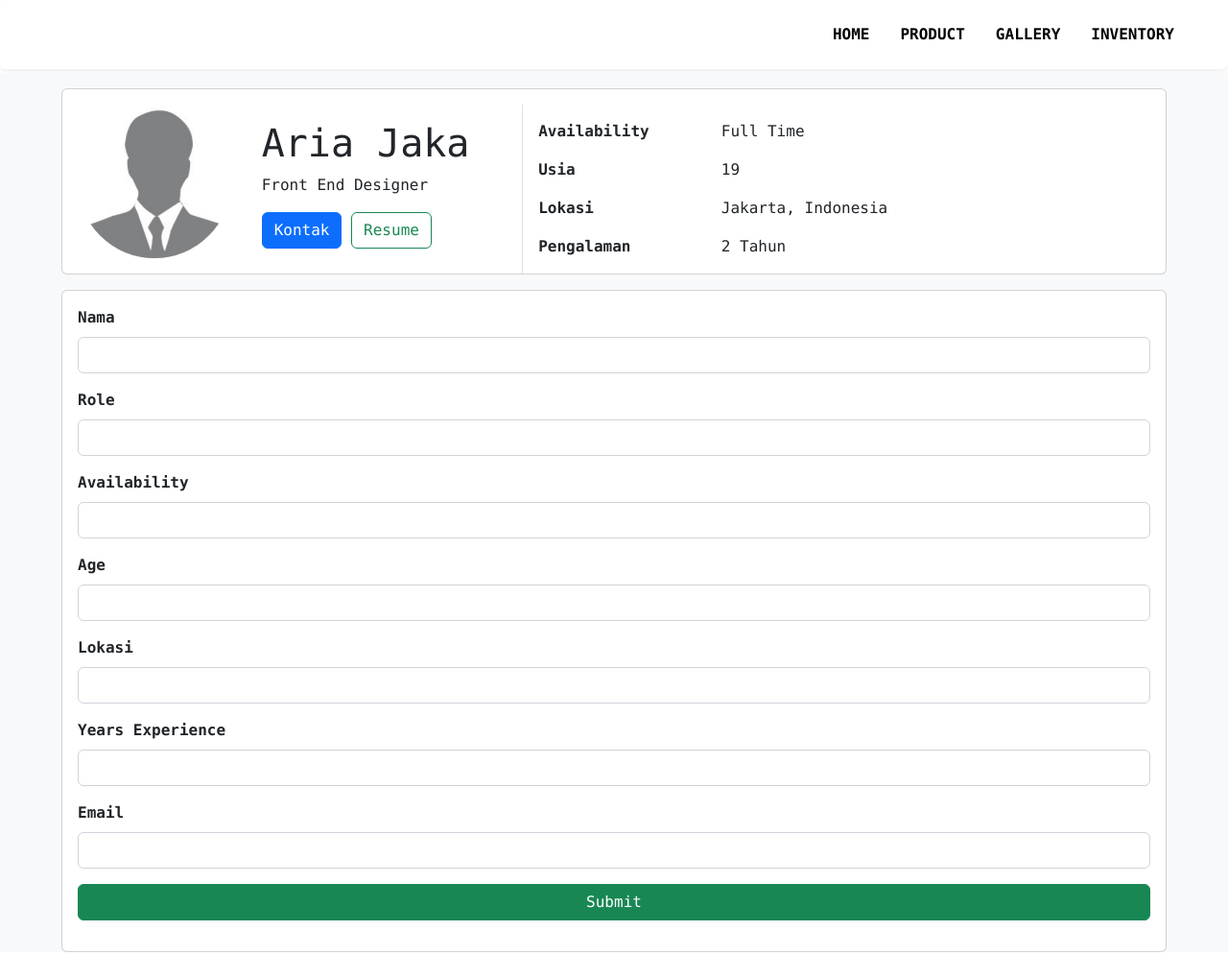
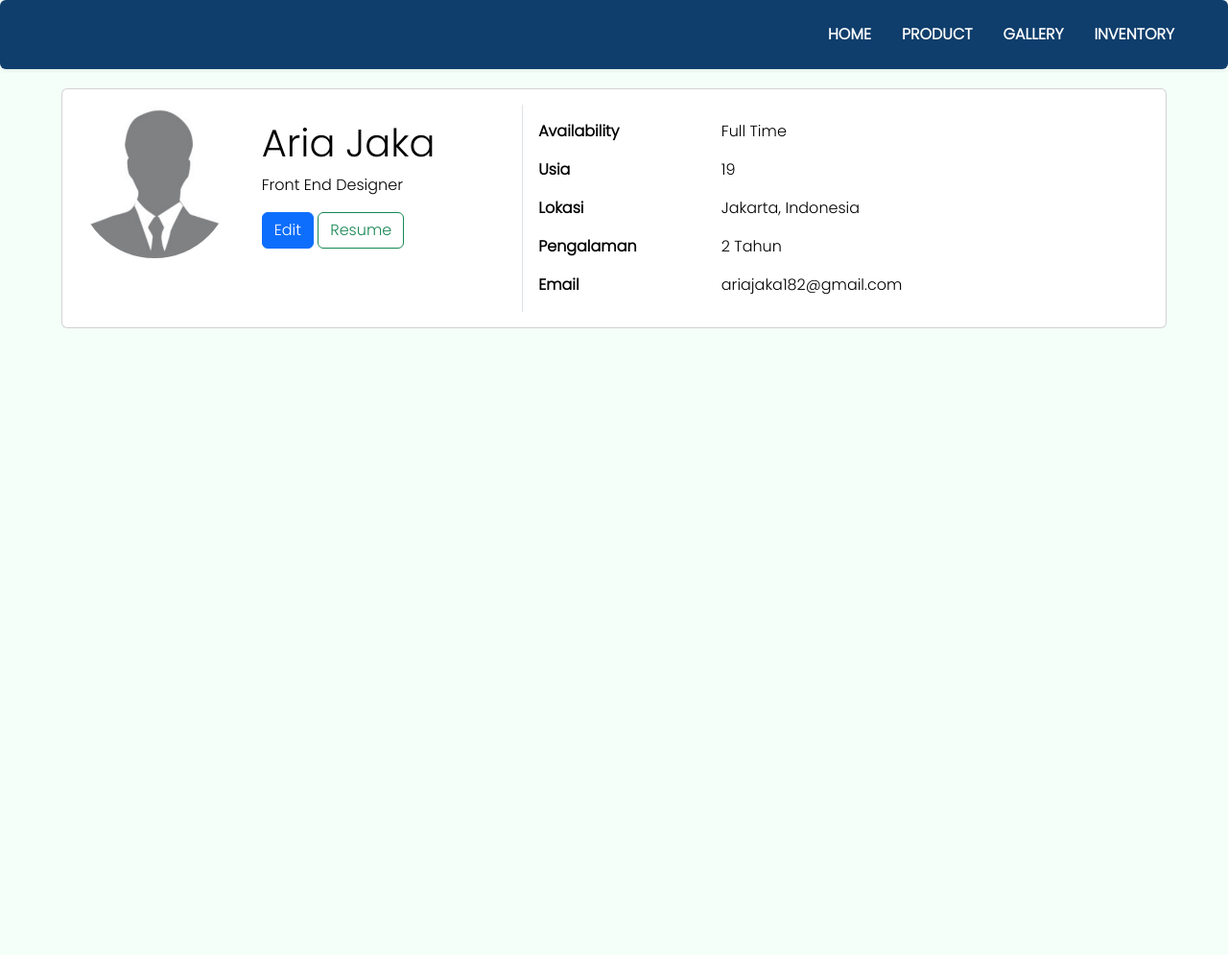
Before and after one commit to ariajaka/assignment-2-inpg-61--Aria-Jaka-, a plain HTML site: page portofolio.html in a window 1280 px wide. Shown: the whole page at 96% size. After the commit the page ends 800 px from the top, so only its background shows below. Drawn offline with nearby package versions, Linux system fonts and the light colour scheme.

Commit message:
second commit

```diff
--- a/css/style.css
+++ b/css/style.css
@@ -0,0 +1,6 @@
+.tulisan_pertama {
+    color: black;
+    font-family: 'Poppins',sans-serif;
+    /* font-family: 'Source Sans Pro',sans-serif; */
+    font-style: normal;
+}
--- a/js/script.js
+++ b/js/script.js
@@ -0,0 +1,54 @@
+const btnSubmit = document.getElementById('btn-submit')
+const btnShow = document.getElementById('btn-show')
+
+let inputNama = document.querySelector('#input-nama')
+let inputRole = document.querySelector('#input-role')
+let inputAvailability = document.querySelector('#input-availability')
+let inputAge = document.querySelector('#input-age')
+let inputLokasi = document.querySelector('#input-lokasi')
+let inputExperience = document.querySelector('#input-experience')
+let inputEmail = document.querySelector('#input-email')
+let textNama = document.querySelector('#text-nama')
+let textRole = document.querySelector('#text-role')
+let textAvailability = document.querySelector('#text-availability')
+let textAge = document.querySelector('#text-age')
+let textLokasi = document.querySelector('#text-lokasi')
+let textExperience = document.querySelector('#text-experience')
+let textEmail = document.querySelector('#text-email')
+let formData = document.getElementById('form-data')
+
+//secara default, ketika form disubmit, page akan kerefresh
+//sehingga perubahan data tidak kelihatan
+//untuk handle refresh, function akan menerima parameter bawaan
+//yaitu event.
+//rules dalam project, ; => tidak wajib di js
+btnSubmit.addEventListener('click', function (event) {
+    event.preventDefault()
+    console.log(inputNama.value, inputRole.value, inputAvailability.value, inputAge.value, inputLokasi.value, inputExperience.value, inputEmail.value, 'hasil')
+    // textNama.innerHTML = `<h1>${inputNama.value}</h1>`
+    // textUsia.innerText = `<h1>${inputUsia.value}</h1>`
+    textNama.innerText = inputNama.value
+    textRole.innerText = inputRole.value
+    textAvailability.innerText = inputAvailability.value
+    textAge.innerText = inputAge.value
+    textLokasi.innerText = inputLokasi.value
+    textExperience.innerText = inputExperience.value
+    textEmail.innerText = inputEmail.value
+    formData.style.display = 'none'
+})
+
+btnShow.addEventListener('click', function (event) {
+    event.preventDefault()
+    if (formData.style.display == 'none') {
+        formData.style.display = 'block'
+        inputNama.value = textNama.innerText
+        inputRole.value = textRole.innerText
+        inputAvailability.value = textAvailability.innerText
+        inputAge.value = textAge.innerText
+        inputLokasi.value = textLokasi.innerText
+        inputExperience.value = textExperience.innerText
+        inputEmail.value = textEmail.innerText
+    } else {
+        formData.style.display = 'none'
+    }
+})
--- a/portofolio.html
+++ b/portofolio.html
@@ -6,29 +6,34 @@
     <meta name="viewport" content="width=device-width, initial-scale=1.0">
     <title>Portofolio</title>
     <link href="https://cdn.jsdelivr.net/npm/bootstrap@5.2.2/dist/css/bootstrap.min.css" rel="stylesheet" integrity="sha384-Zenh87qX5JnK2Jl0vWa8Ck2rdkQ2Bzep5IDxbcnCeuOxjzrPF/et3URy9Bv1WTRi" crossorigin="anonymous">
+    <link rel="stylesheet" href="css/style.css">
+    <link rel="preconnect" href="https://fonts.googleapis.com">
+    <link rel="preconnect" href="https://fonts.gstatic.com" crossorigin>
+    <link href="https://fonts.googleapis.com/css2?family=Poppins:wght@300&family=Source+Sans+Pro:wght@200&display=swap" rel="stylesheet">
+
 </head>
-<body>
+<body class="tulisan_pertama" style="background-color: mintcream">
 <!-- nav bar -->
-<div class="container-fluid shadow-sm p-3 mb-1 bg-body rounded" style="background-color: white">
+<div class="container-fluid shadow-sm p-3 mb-1 bg-body rounded" style="background-color: #0f3e6c !important">
     <ul class="nav justify-content-end">
         <li class="nav-item">
-            <a class="nav-link fw-semibold font-monospace" style="color:black" href="#">HOME</a>
+            <a class="nav-link fw-semibold" style="color:white" href="index.html">HOME</a>
         </li>
         <li class="nav-item">
-            <a class="nav-link fw-semibold font-monospace" style="color:black" href="#">PRODUCT</a>
+            <a class="nav-link fw-semibold" style="color:white" href="#">PRODUCT</a>
         </li>
         <li class="nav-item">
-            <a class="nav-link fw-semibold font-monospace" style="color:black" href="#">GALLERY</a>
+            <a class="nav-link fw-semibold" style="color:white" href="#">GALLERY</a>
         </li>
         <li class="nav-item me-4">
-            <a class="nav-link fw-semibold font-monospace" style="color:black" href="#">INVENTORY</a>
+            <a class="nav-link fw-semibold" style="color:white" href="#">INVENTORY</a>
         </li>
     </ul>
 </div>
 <!-- Isi Content -->
-<div class="container-fluid pt-3 ps-5 pe-5" style="background-color:#f8f9fa">
+<div class="container-fluid pt-3 ps-5 pe-5 pb-3" style="background-color:mintcream">
     <!--  Profil -->
-    <div class="card mb-3 ms-3 me-3 font-monospace">
+    <div class="card mb-3 ms-3 me-3">
         <div class="row g-0">
             <div class="col-md-2 p-3">
                 <!-- <img src="assets/foto.png" class="img-fluid rounded-start" alt="Ini Foto"> -->
@@ -36,64 +41,67 @@
             </div>
             <div class="col-md-3 mt-3">
                 <div class="card-body">
-                    <h1 class="card-title">Aria Jaka</h1>
-                    <p class="card-text">Front End Designer</p>
-                    <button class="btn btn-primary" type="submit">Kontak</button>
+                    <h1 class="card-title" id="text-nama">Aria Jaka</h1>
+                    <p class="card-text" id="text-role">Front End Designer</p>
+                    <button class="btn btn-primary" id="btn-show">Edit</button>
                     <!-- <button type="button" class="btn btn-outline-success">Resume</button> -->
                     <!-- <a href="index.html" class="btn btn-outline-success stretched-link">Kembali</a> -->
                     <a href="index.html" class="btn btn-outline-success" role="button">Resume</a>
                 </div>
             </div>
-            <div class="col-md-2 mt-3">
+            <div class="col-md-2 mt-3 mb-3">
                 <div class="card-body border-start">
                     <p class="card-text fw-bold">Availability</p>
                     <p class="card-text fw-bold">Usia</p>
                     <p class="card-text fw-bold">Lokasi</p>
                     <p class="card-text fw-bold">Pengalaman</p>
+                    <p class="card-text fw-bold">Email</p>
                 </div>
             </div>
             <div class="col-md-5 mt-3">
                 <div class="card-body">
-                    <p class="card-text">Full Time</p>
-                    <p class="card-text">19</p>
-                    <p class="card-text">Jakarta, Indonesia</p>
-                    <p class="card-text">2 Tahun</p>
+                    <p class="card-text" id="text-availability">Full Time</p>
+                    <p class="card-text" id="text-age">19</p>
+                    <p class="card-text" id="text-lokasi">Jakarta, Indonesia</p>
+                    <p class="card-text" id="text-experience">2 Tahun</p>
+                    <p class="card-text" id="text-email">ariajaka182@gmail.com</p>
                 </div>
             </div>
         </div>
     </div>
     <!-- form -->
-    <div class="card mb-3 ms-3 me-3 font-monospace" style="max-width: 100%;">
+    <form style="display: none;" id="form-data">
+    <div class="card mb-3 ms-3 me-3" style="max-width: 100%;">
         <div class="row g-0">
             <div class="col-md-12">
                 <div class="card-body">
                     <div class="mb-3">
-                        <label for="exampleFormControlInput1" class="form-label fw-bold">Nama</label>
-                        <input type="text" class="form-control" id="exampleFormControlInput1">
+                        <label for="input-nama" class="form-label fw-bold">Nama</label>
+                        <input type="text" class="form-control" id="input-nama">
                     </div>
                     <div class="mb-3">
-                        <label for="exampleFormControlInput2" class="form-label fw-bold">Role</label>
-                        <input type="text" class="form-control" id="exampleFormControlInput2">
+                        <label for="input-role" class="form-label fw-bold">Role</label>
+                        <input type="text" class="form-control" id="input-role">
                     </div>
                     <div class="mb-3">
-                        <label for="exampleFormControlInput3" class="form-label fw-bold">Availability</label>
-                        <input type="text" class="form-control" id="exampleFormControlInput3">
+                        <label for="input-availability" class="form-label fw-bold">Availability</label>
+                        <input type="text" class="form-control" id="input-availability">
                     </div>
                     <div class="mb-3">
-                        <label for="exampleFormControlInput4" class="form-label fw-bold">Age</label>
-                        <input type="text" class="form-control" id="exampleFormControlInput4">
+                        <label for="input-age" class="form-label fw-bold">Age</label>
+                        <input type="text" class="form-control" id="input-age">
                     </div>
                     <div class="mb-3">
-                        <label for="exampleFormControlInput5" class="form-label fw-bold">Lokasi</label>
-                        <input type="text" class="form-control" id="exampleFormControlInput5">
+                        <label for="input-lokasi" class="form-label fw-bold">Lokasi</label>
+                        <input type="text" class="form-control" id="input-lokasi">
                     </div>
                     <div class="mb-3">
-                        <label for="exampleFormControlInput6" class="form-label fw-bold">Years Experience</label>
-                        <input type="text" class="form-control" id="exampleFormControlInput6">
+                        <label for="input-experience" class="form-label fw-bold">Years Experience</label>
+                        <input type="text" class="form-control" id="input-experience">
                     </div>
                     <div class="mb-3">
-                        <label for="exampleFormControlInput7" class="form-label fw-bold">Email</label>
-                        <input type="email" class="form-control" id="exampleFormControlInput7">
+                        <label for="input-email" class="form-label fw-bold">Email</label>
+                        <input type="email" class="form-control" id="input-email">
                     </div>
                     <!-- <div class="mb-3">
                         <label for="exampleFormControlInput7" class="form-labe fw-bold">Email</label>
@@ -101,15 +109,16 @@
                     </div> -->
                     <div class="mb-3">
                         <div class="d-grid gap-0">
-                            <button class="btn btn-success" type="button">Submit</button>
+                            <button class="btn btn-success" type="button" id="btn-submit">Submit</button>
                         </div>
                     </div>
                 </div>
             </div>
         </div>
     </div>
+    </form>
 </div>
-
+<script src="js/script.js"></script>
 <script src="https://cdn.jsdelivr.net/npm/bootstrap@5.2.2/dist/js/bootstrap.bundle.min.js" integrity="sha384-OERcA2EqjJCMA+/3y+gxIOqMEjwtxJY7qPCqsdltbNJuaOe923+mo//f6V8Qbsw3" crossorigin="anonymous"></script>
 </body>
 </html>
```
